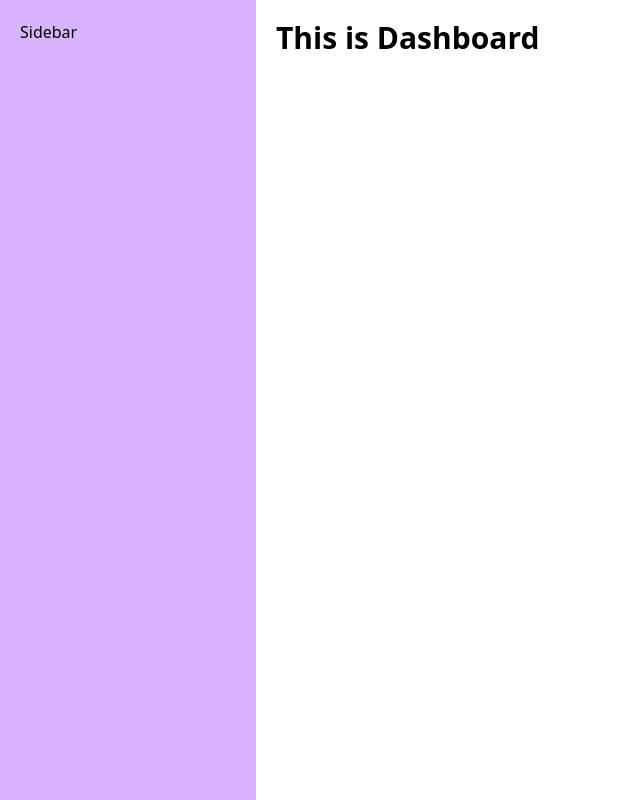
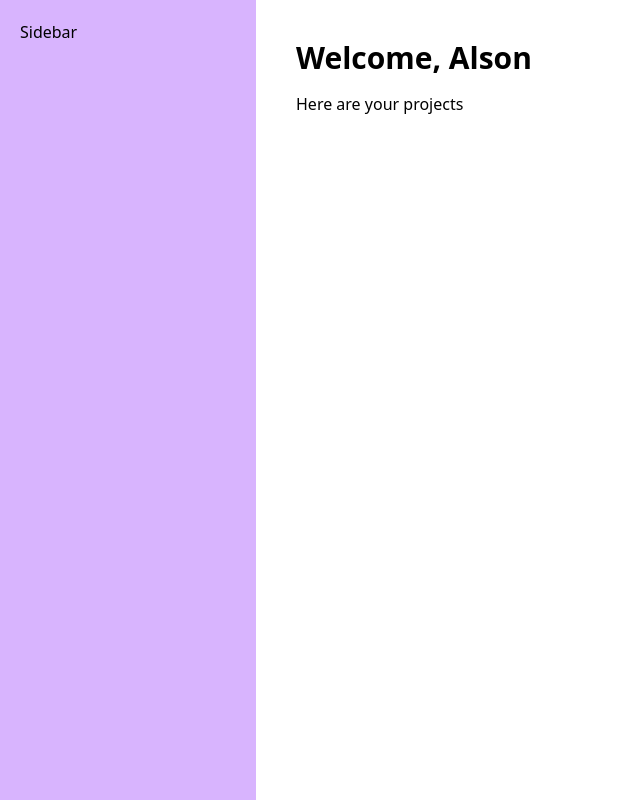
Before and after one commit to college-related/polaris-suite-web, a React (Vite) app: page /polaris/dashboard in a window 1280 px wide. Shown: the whole page, without its empty margins (0-640 px from the left). Built offline with nearby package versions, Linux system fonts and the light colour scheme.

Commit message:
update: small update

```diff
--- a/src/pages/(protected)/Dashboard.tsx
+++ b/src/pages/(protected)/Dashboard.tsx
@@ -1,7 +1,13 @@
+import { useState } from "react"
+
 const Dashboard = () => {
+  const [user, setUser] = useState("Alson")
+
   return (
-    <div>
-        <h1>This is Dashboard</h1>
+    <div className="p-5">
+        <h1>Welcome, {user}</h1>
+
+        <h3 className="mt-4">Here are your projects</h3>
     </div>
   )
 }
```
